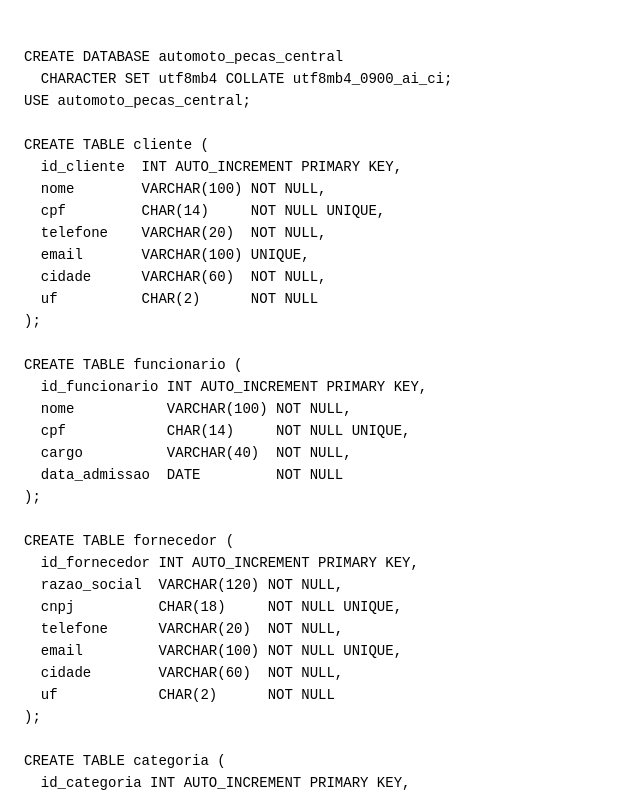
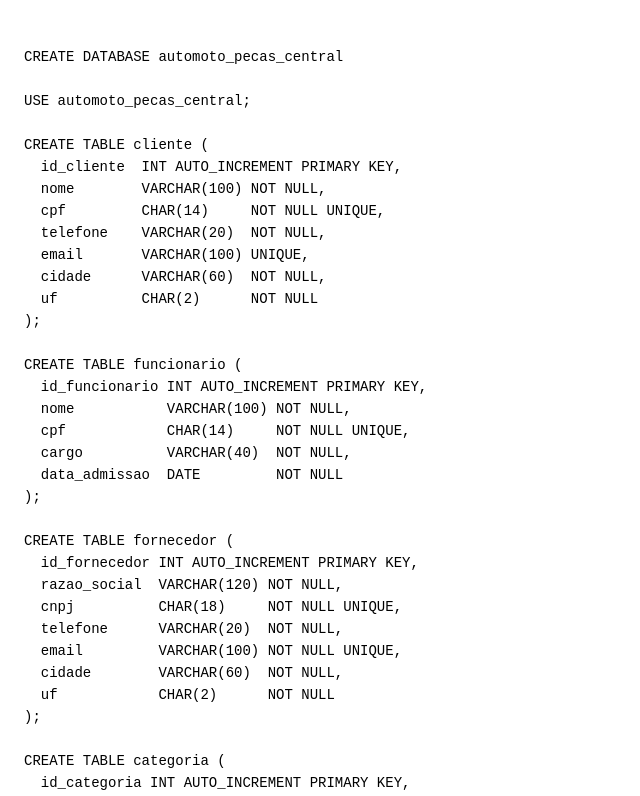
Before and after one commit to jeferson-br/projeto-banco-dados, a plain HTML site: page codigos_sql.html in a window 1280 px wide. Shown: the top 796 px of the page, without its empty margins (0-640 px from the left). Drawn offline with Linux system fonts and the light colour scheme.

```diff
--- a/codigos_sql.html
+++ b/codigos_sql.html
@@ -9,7 +9,7 @@
 <body>
 <pre><code>
 CREATE DATABASE automoto_pecas_central
-  CHARACTER SET utf8mb4 COLLATE utf8mb4_0900_ai_ci;
+
 USE automoto_pecas_central;
 
 CREATE TABLE cliente (
```
